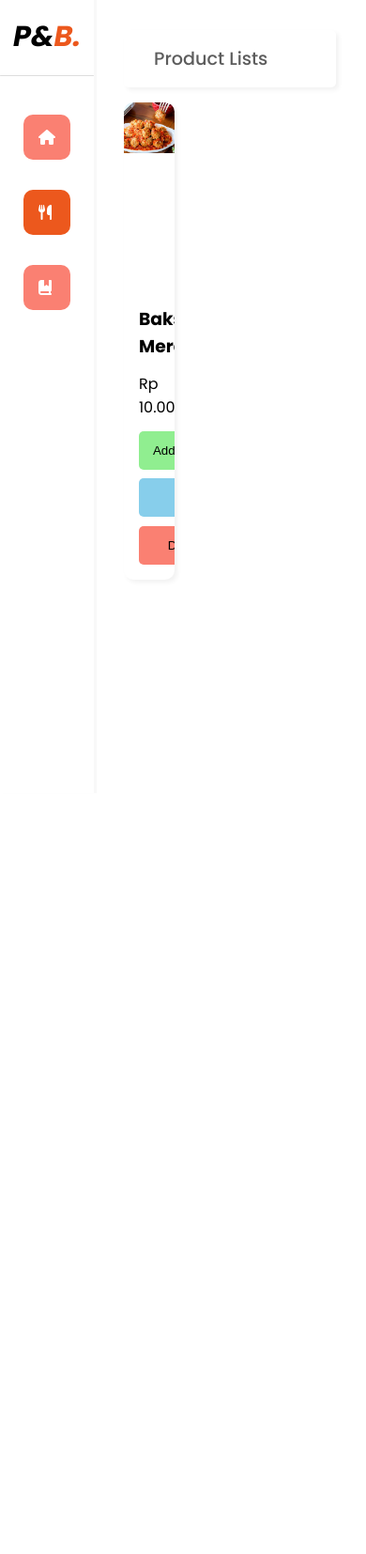
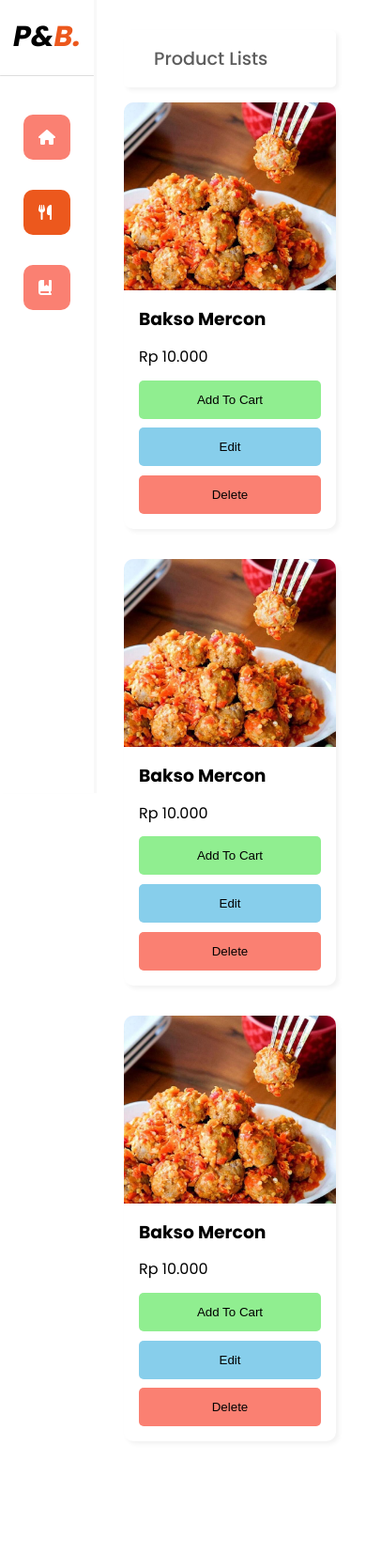
Before and after one commit to zayennn/Dasar-Pemrogramman---UTS---Penjualan-Pembelian, a Flask app: page /products/ in a window 390 px wide. Shown: the top 1654 px of the page at 94% size. Run offline with Flask 3, Linux system fonts and the light colour scheme; some libraries are stand-ins or nearby versions.

Commit message:
make card responsive on products page

```diff
--- a/static/style.css
+++ b/static/style.css
@@ -262,6 +262,16 @@ nav ul a {
     transform: translate(0, -5px);
 }
 
+@media screen and (max-width: 992px) {
+    .products__cards {
+        grid-template-columns: 1fr 1fr;
+    }
+}
+@media screen and (max-width: 768px) {
+    .products__cards {
+        grid-template-columns: 1fr;
+    }
+}
 
 /* history */
 .table__history {
@@ -292,7 +302,7 @@ tbody tr:nth-child(odd) {
     }
 
     td {
-       display: block;
+        display: block;
     }
 
     td::before {
--- a/templates/pages/products/index.html
+++ b/templates/pages/products/index.html
@@ -22,5 +22,33 @@
                 </div>
             </div>
         </div>
+        <div class="product__card">
+            <div class="image__card">
+                <img src="{{ url_for('static', filename='images/bakso.jpg') }}" alt="Bakso Mercon">
+            </div>
+            <div class="desc__card">
+                <h3>Bakso Mercon</h3>
+                <p>Rp 10.000</p>
+                <div class="btn__group">
+                    <button class="btn btn__primary">add to cart</button>
+                    <button class="btn btn__secondary">edit</button>
+                    <button class="btn btn__danger">delete</button>
+                </div>
+            </div>
+        </div>
+        <div class="product__card">
+            <div class="image__card">
+                <img src="{{ url_for('static', filename='images/bakso.jpg') }}" alt="Bakso Mercon">
+            </div>
+            <div class="desc__card">
+                <h3>Bakso Mercon</h3>
+                <p>Rp 10.000</p>
+                <div class="btn__group">
+                    <button class="btn btn__primary">add to cart</button>
+                    <button class="btn btn__secondary">edit</button>
+                    <button class="btn btn__danger">delete</button>
+                </div>
+            </div>
+        </div>
     </div>
 {% endblock %}
```
